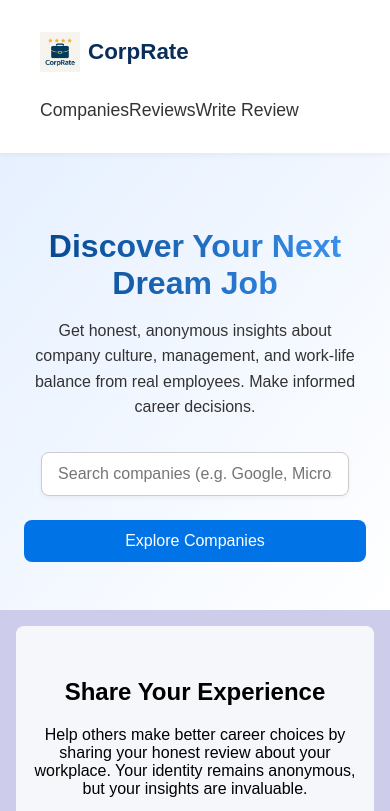
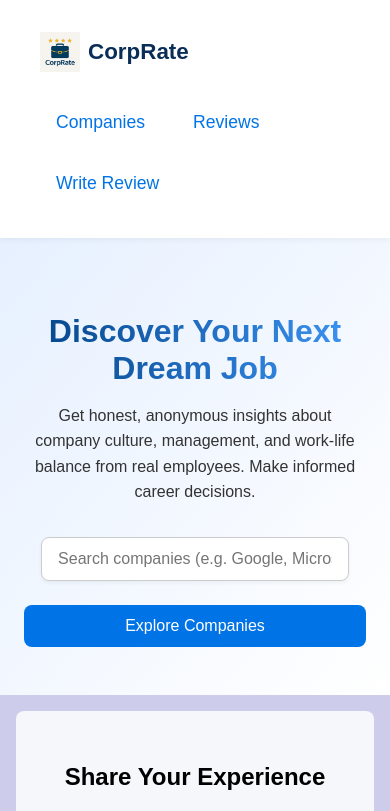
Before and after one commit to ChristineMuchiri/CorpRate, a React (Vite) app in the folder company-review-front/: page / in a window 390 px wide. Shown: the top 811 px of the page. Built offline with nearby package versions, Linux system fonts and the light colour scheme.

Commit message:
nav - links

```diff
--- a/company-review-front/src/pages/LandingPage.css
+++ b/company-review-front/src/pages/LandingPage.css
@@ -38,16 +38,27 @@
 }
 
 /* Nav links */
-.nav-link {
-  margin-left: 1.5rem;
-  text-decoration: none;
-  color: #333;
-  font-weight: 500;
-  transition: color 0.2s ease;
+.nav-links-container {
+  display: flex;
+  gap: 1rem;
+  flex-wrap: wrap; /* allows wrapping if screen is too narrow */
 }
 
-.nav-link:hover {
+/* Touch-friendly nav link styling */
+.nav-link {
+  padding: 0.5rem 1rem;
+  text-decoration: none;
   color: #0073e6;
+  font-weight: 500;
+  font-size: 1rem;
+  border-radius: 6px;
+  transition: background-color 0.2s ease;
+}
+
+.nav-link:hover,
+.nav-link:active {
+  background-color: #e6f0ff;
+  color: #005bb5;
 }
 /* Hero Section */
 .hero-section {
@@ -175,6 +186,11 @@
     margin: 0.25rem 0;
     font-size: 1.1rem;
   }
+  .nav-links-container {
+  overflow-x: auto;
+  white-space: nowrap;
+  -webkit-overflow-scrolling: touch;
+}
   .logo-container {
     margin-bottom: 1rem;
   }
```
